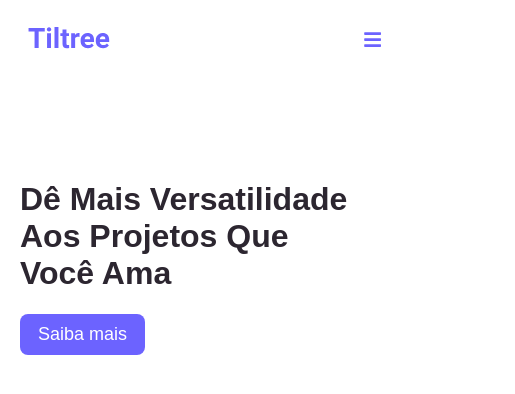
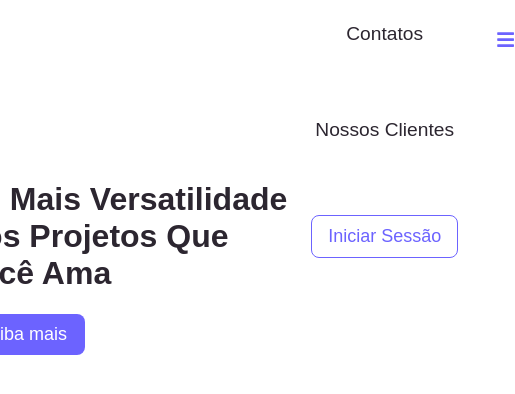
Before and after one commit to JoelFnandes/Authentication, a React (Create React App) app: page / in a window 390 px wide. Shown: the top 394 px of the page, 515 px wide, since content can reach past the window. Built offline with nearby package versions, Linux system fonts and the light colour scheme.

Commit message:
estilizacao da home e navbar

```diff
--- a/src/components/navbar/navbar.css
+++ b/src/components/navbar/navbar.css
@@ -17,10 +17,6 @@
     cursor: pointer;
     justify-self: start;
     margin-left: 20px;
-}
-.img-logo{
-
-
 }
 
 .menu-icon{
@@ -70,11 +66,25 @@ li{
         display: flex;
         flex-direction: column;
         width: 100%;
+        height: 500px;
         opacity: 1;
-        display: none;
+        transition: all 0.5s ease;
+    }
+    .nav-ul-links:active{
+        background-color: #908AFF;
+        left: 0;
+        opacity: 1;
+        transition: all 0.5s ease;
+        z-index: 1;
     }
     .nav-li-link{
-        margin-bottom: 1.5em;
+        text-align: center;
+        padding: 2rem;
+        width: 100%;
+        display: table;
+    }
+    .nav-li-link:hover{
+        background-color: #6C63FF;
     }
     .menu-icon{
         display: flex;
--- a/src/components/navbar/navbar.js
+++ b/src/components/navbar/navbar.js
@@ -17,10 +17,10 @@ function Navbar() {
                 <li className="nav-li-link"><a href="" className="nav-link-primary">Contatos</a></li>
                 <li className="nav-li-link"><a href="" className="nav-link-primary">Nossos Clientes</a></li>
                 <li className="nav-li-link"><a href="/authen"><Button buttonStyle="btn-outline" buttonSize="btn-medium" onClick="">Iniciar Sessão</Button></a></li>
+            </ul>
 
-            </ul>
             <div className="menu-icon" onClick="">
-                    <FaBars className="faBars"></FaBars>
+                <FaBars className="faBars"></FaBars>
             </div>
         </nav>
     );
--- a/src/pages/HomeMain/HomeMain.css
+++ b/src/pages/HomeMain/HomeMain.css
@@ -27,11 +27,10 @@ body{
 .div-figu{
     justify-self: flex-end;
 
-
 }
 
 
-@media only screen and (min-width:1366px){
+@media only screen and (min-width:1367px){
     .ilustra{
         width: 600px;
 
@@ -41,7 +40,7 @@ body{
 
     }
     .div-elemen{
-        font-size: 150%;
+        font-size: 145%;
         width:150%;
     }
 }
@@ -52,4 +51,18 @@ body{
     .ilustra{
         display: none;
     }
+
 }
+@media screen and (max-width: 1366px) {
+    .first-contain{
+        grid-gap: 120px;
+
+    }
+    .div-elemen{
+        width:100%;
+    }
+    .ilustra{
+        width: 500px;
+
+    }
+}
```
